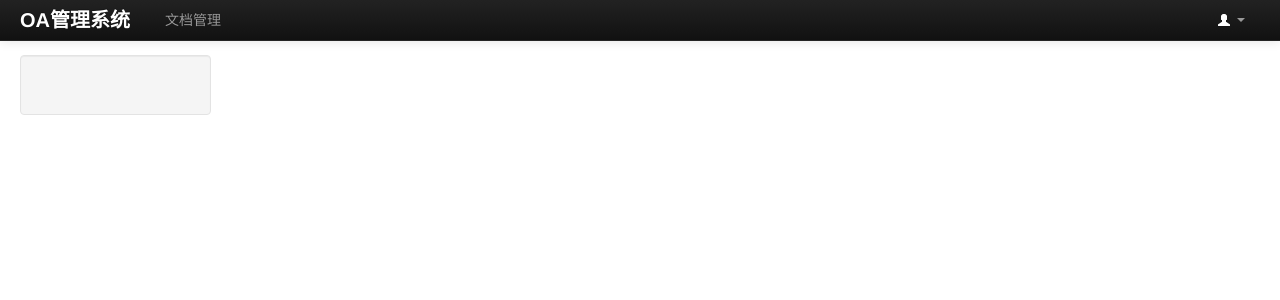
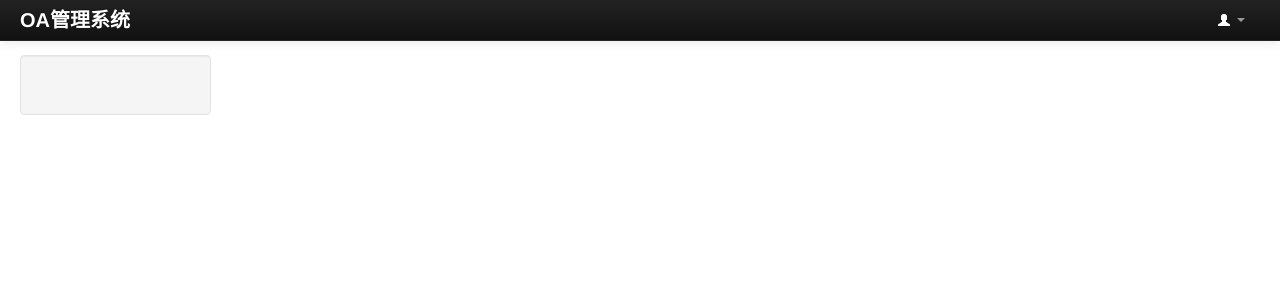
Before and after one commit to wangxu2013/oa, a Flask app: template scapp/templates/index.html in a window 1280 px wide. Shown: the top 300 px of the page. Run offline with Flask 2, Linux system fonts and the light colour scheme; the template is opened without the code that fills it, so the values that code supplies are empty; parts of the project's set-up code (start-up, migrations or seed data) failed here and were passed over; some libraries are stand-ins or nearby versions.

Commit message:
[mod]隐藏文档管理

```diff
--- a/scapp/templates/index.html
+++ b/scapp/templates/index.html
@@ -57,11 +57,11 @@
 							onclick="iframe('xtgl')"><a href="javascript:void(0);">系统管理</a></li>
 						{%- endif %}
 					{%- endfor %}
-						<li
+						<!-- <li
 							{%- if menu == "Wdgl"%}
 								class="active"
 							{%- endif %}
-							onclick="iframe('Wdgl')"><a href="javascript:void(0);">文档管理</a></li>
+							onclick="iframe('Wdgl')"><a href="javascript:void(0);">文档管理</a></li> -->
 					</ul>
 				</div><!--/.nav-collapse -->
 			</div><!--/.container-fluid -->
--- a/scapp/templates/welcome.html
+++ b/scapp/templates/welcome.html
@@ -44,7 +44,7 @@
 							<li><a href="xtgl">系统管理</a></li>
 							{%- endif %}
 						{%- endfor %}
-						<li><a href="Wdgl">文档管理</a></li>
+						<!-- <li><a href="Wdgl">文档管理</a></li> -->
 					</ul>
 				</div><!--/.nav-collapse -->
 			</div><!--/.container-fluid -->
```
